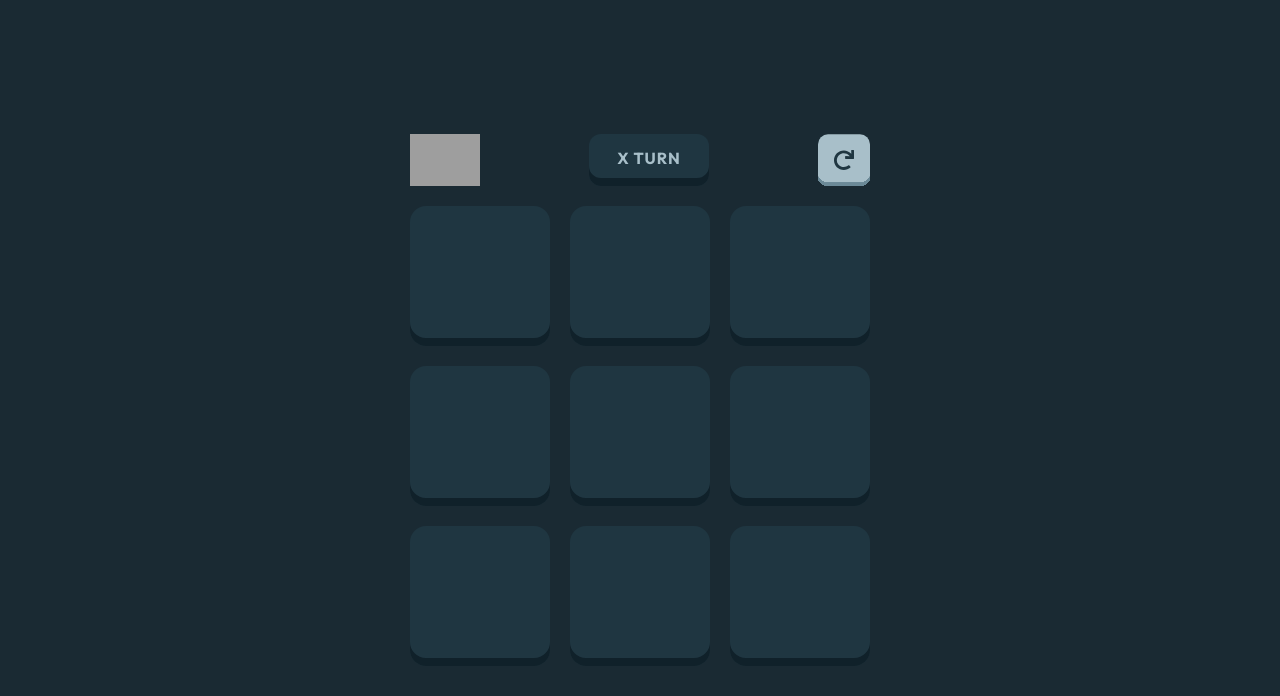
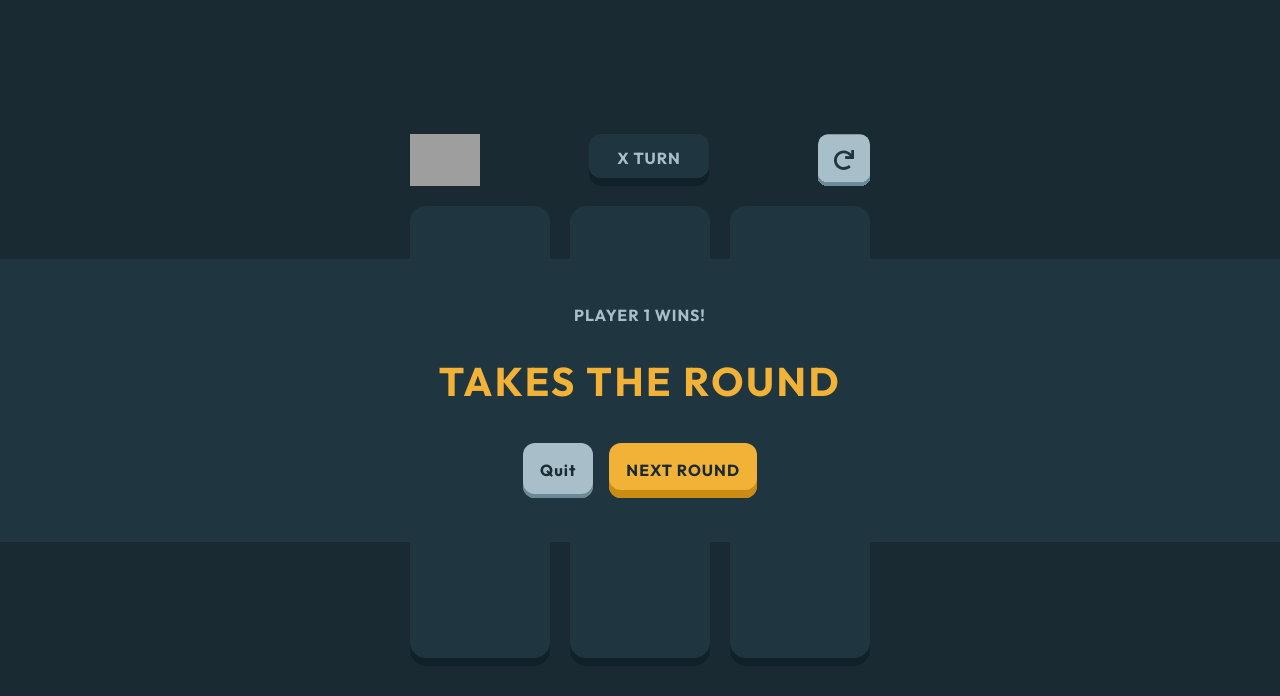
Before and after one commit to Lazzzare/TicTacToe-React, a React (Vite) app: page /board in a window 1280 px wide. Shown: the top 696 px of the page. Built offline with nearby package versions, Linux system fonts and the light colour scheme; grey boxes are pictures that could not be loaded.

Commit message:
Update WinnerBox.tsx

```diff
--- a/src/components/WinnerBox.tsx
+++ b/src/components/WinnerBox.tsx
@@ -1,5 +1,6 @@
 import Xicon from "../assets/icon-x.svg";
 import Oicon from "../assets/icon-o.svg";
+import { Link } from "react-router-dom";
 
 interface Props {
   winner: string | null;
@@ -10,12 +11,36 @@ const WinnerBox = ({ winner }: Props) => {
   if (winner) {
     icon =
       winner === "X" ? (
-        <img src={Xicon} alt="Xicon" className="w-5 h-5" />
+        <img src={Xicon} alt="Xicon" className="w-16 h-16" />
       ) : (
-        <img src={Oicon} alt="Oicon" className="w-5 h-5" />
+        <img src={Oicon} alt="Oicon" className="w-16 h-16" />
       );
   }
-  return <div>{icon}</div>;
+  return (
+    <div className="absolute flex flex-col justify-center items-center mx-auto w-full py-11 bg-SemiDarkNavy">
+      <div className="flex flex-col space-y-6">
+        <h2 className="text-Silver font-bold tracking-[1px] text-center">
+          PLAYER 1 WINS!
+        </h2>
+        <div className="flex flex-row gap-6">
+          {icon}
+          <h1 className="text-LightYellow font-bold text-[40px] tracking-[2.5px]">
+            TAKES THE ROUND
+          </h1>
+        </div>
+      </div>
+      <div className="flex flex-row gap-4 mt-8">
+        <Link to={"/"}>
+          <button className="shadowSilver bg-Silver font-bold rounded-xl tracking-[1px] text-DarkNavy pt-[15px] pb-[16px] px-[17px]">
+            Quit
+          </button>
+        </Link>
+        <button className="shadowYellow bg-LightYellow rounded-xl font-bold tracking-[1px] text-DarkNavy py-[15px] px-[17px]">
+          NEXT ROUND
+        </button>
+      </div>
+    </div>
+  );
 };
 
 export default WinnerBox;
```
